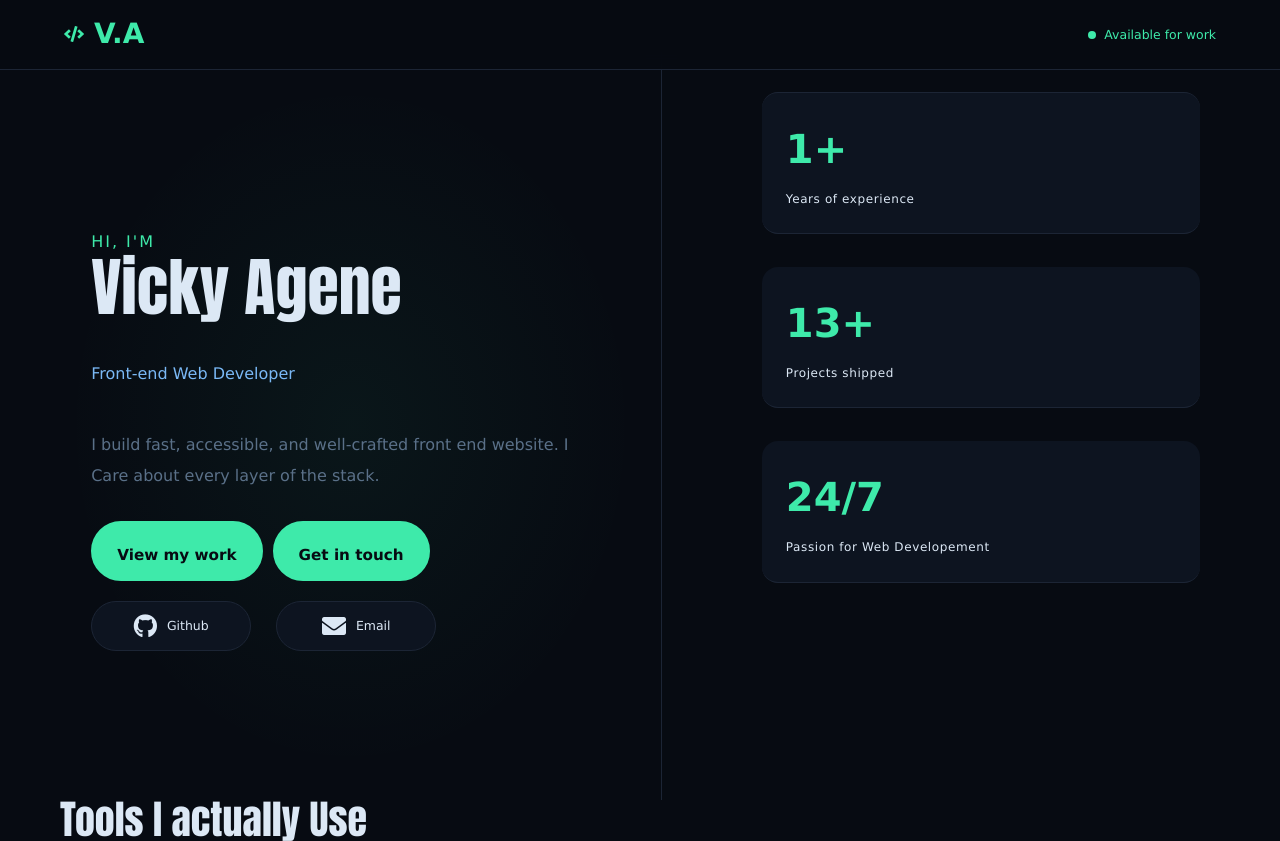
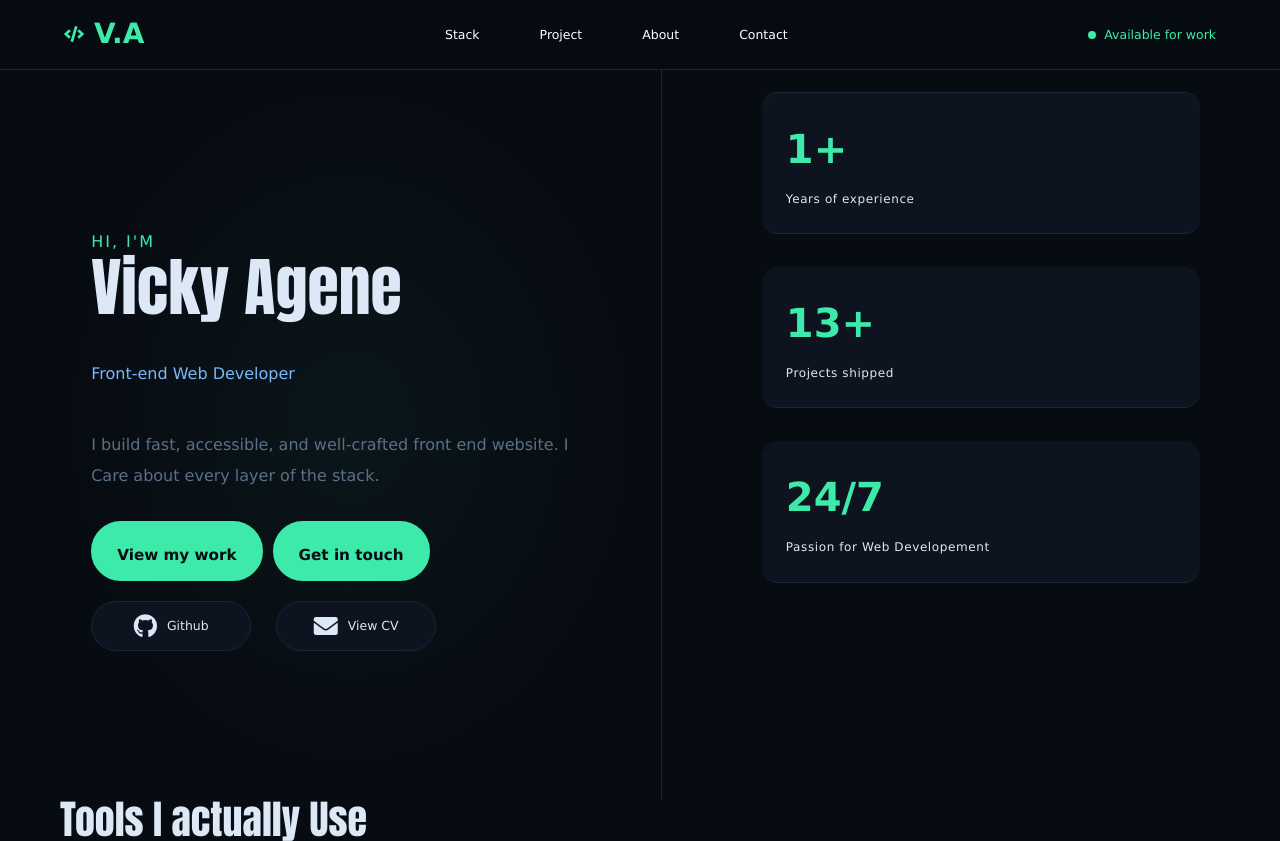
Before and after one commit to Vickyenoce/agenevictory, a plain HTML site: page index.html in a window 1280 px wide. Shown: the top 841 px of the page. Drawn offline with Linux system fonts and the light colour scheme.

Commit message:
Add files via upload

```diff
--- a/index.css
+++ b/index.css
@@ -92,12 +92,19 @@ nav{
     /* gap: 0; */
     justify-content: space-between;
     align-items: center;
+    padding: 20px;
+    background-color: var(--surface);
+    position: relative;
 }
 .nav li{
     border-left: 1px solid var(--border);
 }
 .nav-links{
-    display: none;
+    display: flex;
+    list-style: none;
+    gap: 2rem;
+    margin: 0;
+    padding: 0;
 }
 .nav-links.active{
     display: flex;
@@ -110,6 +117,11 @@ nav ul{
 .nav a{
     display: flex;
     align-items: center;
+}
+.nav-links a{
+    color: white;
+    text-decoration: none;
+    transition: color .0.3s;
 }
 nav a:hover{
     color: var(--accent);
@@ -486,6 +498,10 @@ justify-content: center;
     width: 100%;
     text-align: center;
     padding: 15px;
+    border-bottom: 1px solid rgba(255, 255, 255, 0.1);
+}
+.nav-links li:last-child{
+    border-bottom: none;
 }
 .nav-links.active{
     display: flex;
--- a/index.html
+++ b/index.html
@@ -7,15 +7,7 @@
     <link rel="stylesheet" href="index.css">
     <link rel="stylesheet" href="https://cdnjs.cloudflare.com/ajax/libs/font-awesome/5.9.0/css/all.min.css" integrity="sha512-q3eWabyZPc1XTCmF+8/LuE1ozpg5xxn7iO89yfSOd5/oKvyqLngoNGsx8jq92Y8eXJ/IRxQbEC+FGSYxtk2oiw==" crossorigin="anonymous" referrerpolicy="no-referrer" />
 </head>
- <script>
-    const menuBtn = document.querySelector(".menu-toggle");
-    const navLinks = document.querySelector(".nav-links");
-    if(menuBtn && navLinks){
-      menuBtn.addEventListener("click", () =>  {
-        navLinks.classList.toggle("active");
-    }) ;
-}
-</script>
+
 
 <body>
 
@@ -42,6 +34,15 @@
             Available for work
         </div>
      </nav>
+      <script>
+    const menuBtn = document.querySelector(".menu-toggle");
+    const navLinks = document.querySelector(".nav-links");
+    if(menuBtn && navLinks){
+      menuBtn.addEventListener("click", () =>  {
+        navLinks.classList.toggle("active");
+    }) ;
+}
+</script>
      <!-- Introduction -->
       <section aria-label="Introduction">
         <div class="hero">
@@ -61,8 +62,8 @@
                 <a href="https://githhub.com/Vickyenoce" target="_blank">
                     <i class="fab fa-github"></i>Github
                 </a>
-                <a href="mailto: agenevictory44@gmail.com">
-                    <i class="fas fa-envelope"></i>Email
+                <a href="https://drive.google.com/file/d/1NFB2FKzzz0szgzN4_7QRW3lrf4PuMdI5/view?usp=drivesdk">
+                    <i class="fas fa-envelope"></i>View CV
                 </a>
             </div>
         </div>
```
